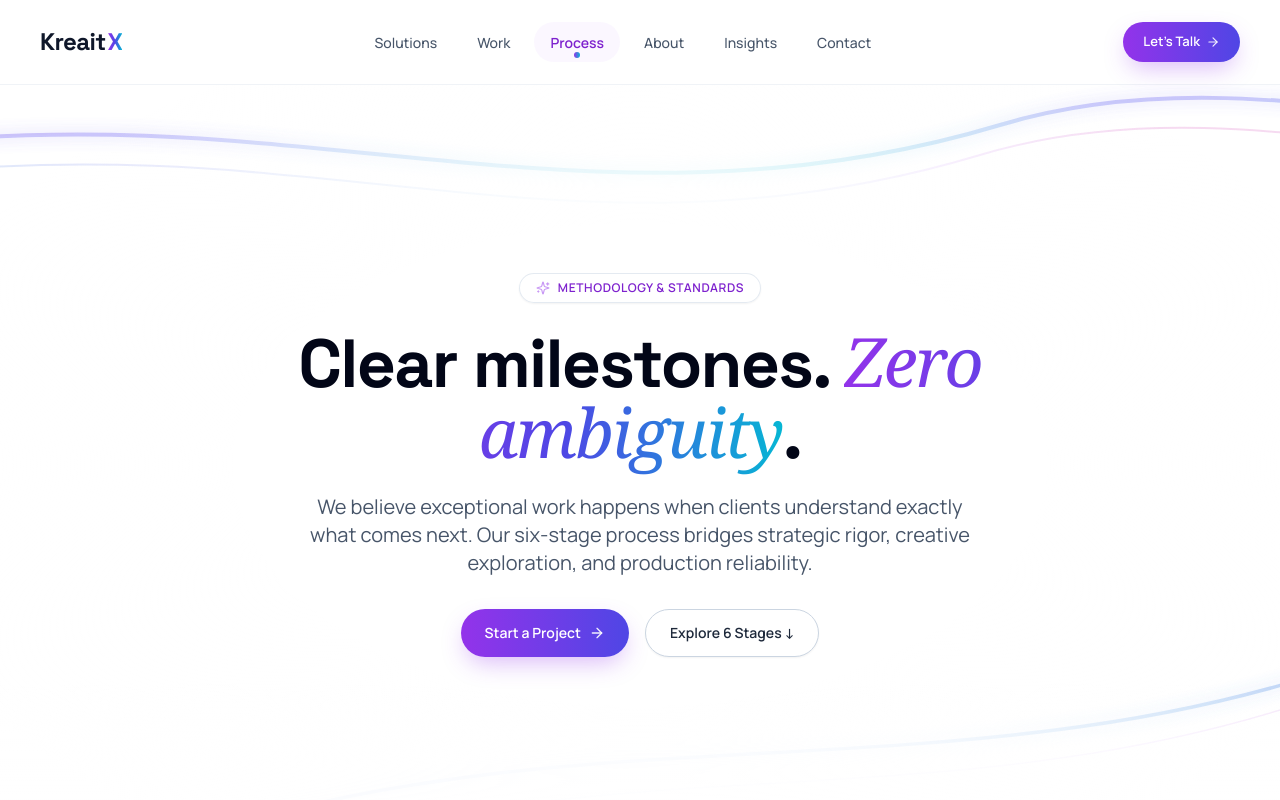
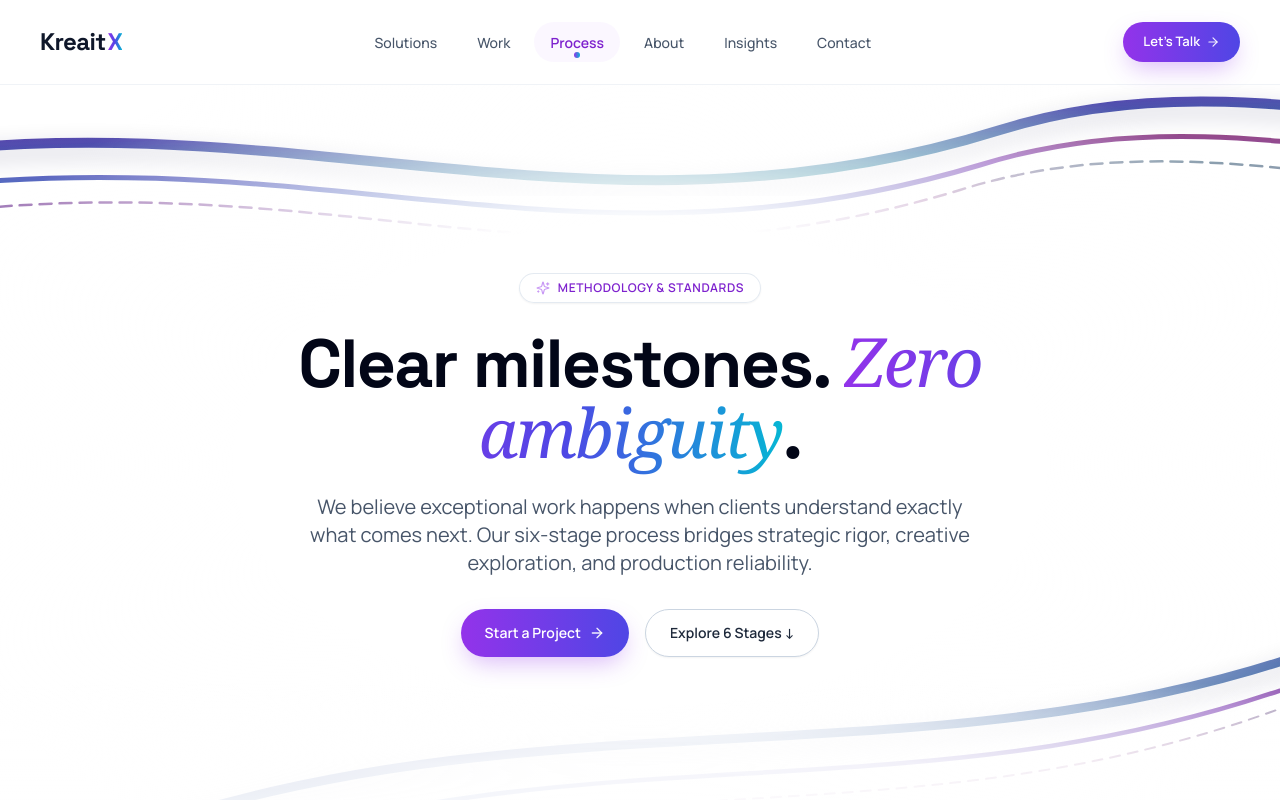
Before and after one commit to FaizaSami0007/KreaitX_By_Faiza, a Next.js app: page /process in a window 1280 px wide. Shown: the top 800 px of the page. Built offline with nearby package versions, Linux system fonts and the light colour scheme.

Commit message:
feat: make Process hero fluid silk wave lines dark, bold, and richly saturated with 3D drop shadow

```diff
--- a/app/process/page.tsx
+++ b/app/process/page.tsx
@@ -27,56 +27,90 @@ export default function ProcessPage() {
           <div className="absolute top-10 -right-20 w-[550px] h-[550px] rounded-full bg-gradient-to-bl from-cyan-400/22 via-purple-400/15 to-transparent blur-[115px] animate-blob-2" />
           <div className="absolute -bottom-20 left-10 w-[500px] h-[500px] rounded-full bg-gradient-to-tr from-pink-400/18 via-purple-400/12 to-cyan-300/10 blur-[100px] animate-blob-3" />
 
-          {/* 2. Bespoke 3D Fluid Silk Ribbon Wave Vectors (Top & Side Margins) */}
-          <svg className="absolute inset-0 w-full h-full opacity-80" xmlns="http://www.w3.org/2000/svg" preserveAspectRatio="none">
+          {/* 2. Bespoke Dark 3D Fluid Silk Ribbon Wave Vectors (Deep Contrast & Rich Saturation) */}
+          <svg className="absolute inset-0 w-full h-full opacity-95" xmlns="http://www.w3.org/2000/svg" preserveAspectRatio="none">
             <defs>
-              <linearGradient id="procSilk1" x1="0%" y1="0%" x2="100%" y2="100%">
-                <stop offset="0%" stopColor="#9333ea" stopOpacity="0.45" />
-                <stop offset="35%" stopColor="#6366f1" stopOpacity="0.4" />
-                <stop offset="70%" stopColor="#06b6d4" stopOpacity="0.4" />
-                <stop offset="100%" stopColor="#ec4899" stopOpacity="0.35" />
+              {/* Deep Dark Royal Gradient 1 */}
+              <linearGradient id="procDarkSilk1" x1="0%" y1="0%" x2="100%" y2="100%">
+                <stop offset="0%" stopColor="#581c87" stopOpacity="0.95" />
+                <stop offset="30%" stopColor="#3730a3" stopOpacity="0.9" />
+                <stop offset="70%" stopColor="#0e7490" stopOpacity="0.9" />
+                <stop offset="100%" stopColor="#9d174d" stopOpacity="0.95" />
               </linearGradient>
-              <linearGradient id="procSilk2" x1="100%" y1="0%" x2="0%" y2="100%">
-                <stop offset="0%" stopColor="#ec4899" stopOpacity="0.4" />
-                <stop offset="50%" stopColor="#a855f7" stopOpacity="0.3" />
-                <stop offset="100%" stopColor="#06b6d4" stopOpacity="0.35" />
+
+              {/* Deep Dark Vibrant Gradient 2 */}
+              <linearGradient id="procDarkSilk2" x1="100%" y1="0%" x2="0%" y2="100%">
+                <stop offset="0%" stopColor="#831843" stopOpacity="0.95" />
+                <stop offset="40%" stopColor="#6b21a8" stopOpacity="0.9" />
+                <stop offset="80%" stopColor="#1e40af" stopOpacity="0.9" />
+                <stop offset="100%" stopColor="#0369a1" stopOpacity="0.95" />
               </linearGradient>
-              <filter id="procGlow" x="-20%" y="-20%" width="140%" height="140%">
-                <feGaussianBlur stdDeviation="8" result="blur" />
-                <feComposite in="SourceGraphic" in2="blur" operator="over" />
+
+              {/* Accent Deep Ribbon Gradient 3 */}
+              <linearGradient id="procDarkSilk3" x1="0%" y1="100%" x2="100%" y2="0%">
+                <stop offset="0%" stopColor="#4c1d95" stopOpacity="0.85" />
+                <stop offset="50%" stopColor="#701a75" stopOpacity="0.85" />
+                <stop offset="100%" stopColor="#0f766e" stopOpacity="0.85" />
+              </linearGradient>
+
+              {/* Rich Drop Shadow Filter for Sculpted 3D Depth */}
+              <filter id="procDarkShadow" x="-20%" y="-20%" width="140%" height="140%">
+                <feDropShadow dx="0" dy="8" stdDeviation="12" floodColor="#1e1b4b" floodOpacity="0.25" />
               </filter>
             </defs>
 
-            {/* Top Sweeping Flowing Silk Ribbon Layer */}
+            {/* Top Primary Bold Dark Ribbon Layer */}
             <path
-              d="M -100,60 C 300,10 600,160 1000,40 C 1300,-50 1600,120 1900,30"
+              d="M -100,70 C 300,15 600,170 1000,45 C 1300,-50 1600,130 1900,35"
               fill="none"
-              stroke="url(#procSilk1)"
-              strokeWidth="4"
-              filter="url(#procGlow)"
+              stroke="url(#procDarkSilk1)"
+              strokeWidth="10"
+              strokeLinecap="round"
+              filter="url(#procDarkShadow)"
             />
             <path
-              d="M -100,90 C 320,40 580,190 980,70 C 1280,-20 1580,150 1900,60"
+              d="M -100,105 C 320,50 580,200 980,80 C 1280,-15 1580,165 1900,70"
               fill="none"
-              stroke="url(#procSilk2)"
-              strokeWidth="2"
+              stroke="url(#procDarkSilk2)"
+              strokeWidth="5"
+              strokeLinecap="round"
+              opacity="0.9"
+            />
+            <path
+              d="M -80,130 C 340,75 560,225 960,105 C 1260,10 1560,190 1900,95"
+              fill="none"
+              stroke="url(#procDarkSilk3)"
+              strokeWidth="2.5"
+              strokeLinecap="round"
+              strokeDasharray="12 8"
               opacity="0.7"
             />
 
-            {/* Bottom-Right Sweeping Accent Ribbon Layer */}
+            {/* Bottom-Right Bold Dark Ribbon Layer */}
             <path
-              d="M 200,750 C 600,620 1000,720 1400,560 C 1650,450 1800,600 2000,520"
+              d="M 150,740 C 580,600 980,710 1380,540 C 1640,430 1800,590 2000,500"
               fill="none"
-              stroke="url(#procSilk1)"
-              strokeWidth="3.5"
-              filter="url(#procGlow)"
+              stroke="url(#procDarkSilk1)"
+              strokeWidth="9"
+              strokeLinecap="round"
+              filter="url(#procDarkShadow)"
             />
             <path
-              d="M 250,780 C 630,650 980,750 1380,590 C 1630,480 1780,630 2000,550"
+              d="M 200,775 C 610,635 960,745 1360,575 C 1620,465 1780,620 2000,535"
               fill="none"
-              stroke="url(#procSilk2)"
-              strokeWidth="1.5"
-              opacity="0.6"
+              stroke="url(#procDarkSilk2)"
+              strokeWidth="4.5"
+              strokeLinecap="round"
+              opacity="0.9"
+            />
+            <path
+              d="M 240,800 C 640,660 940,770 1340,600 C 1600,490 1760,645 2000,560"
+              fill="none"
+              stroke="url(#procDarkSilk3)"
+              strokeWidth="2"
+              strokeLinecap="round"
+              strokeDasharray="10 8"
+              opacity="0.65"
             />
           </svg>
 
```
